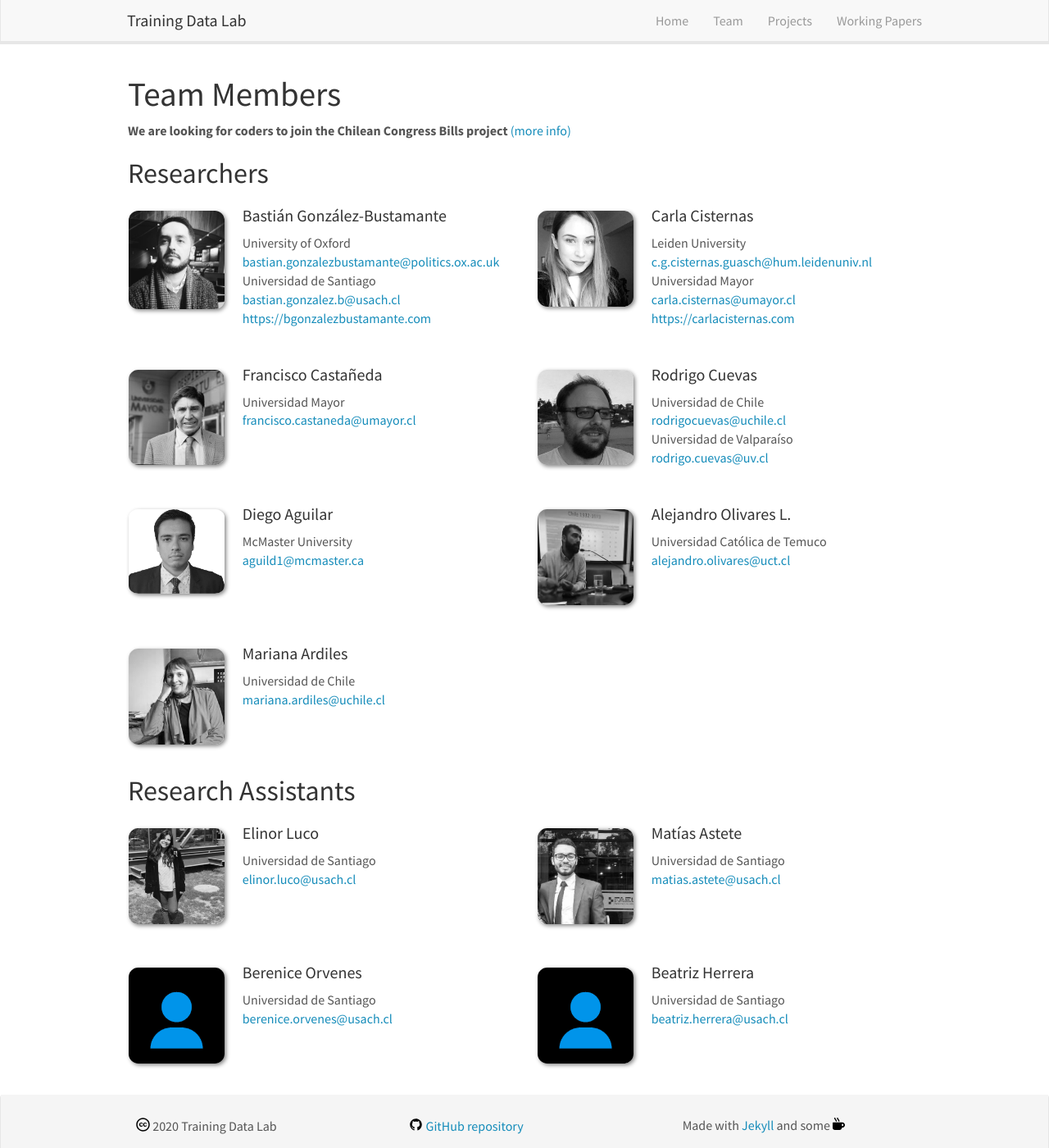
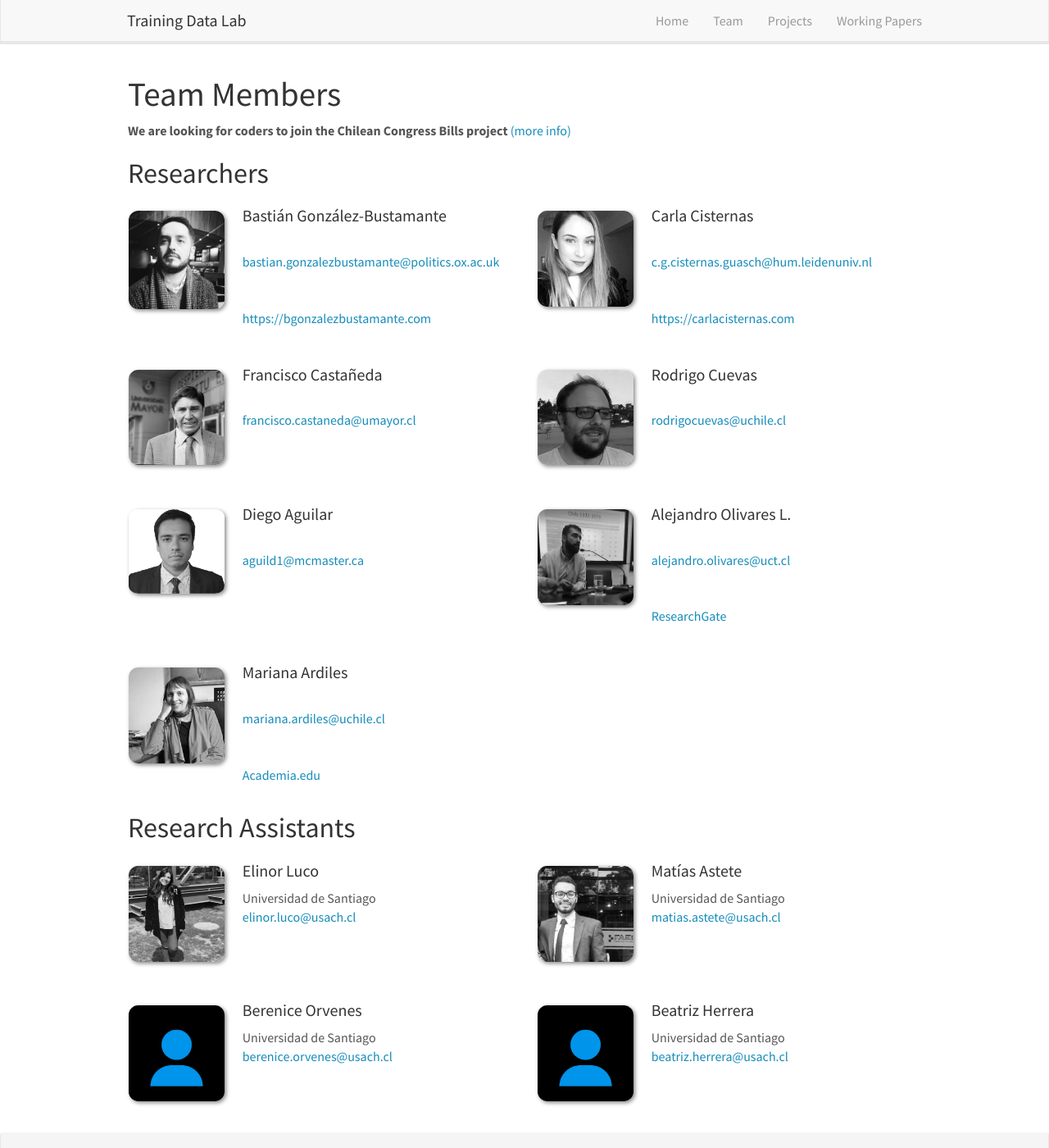
Before and after one commit to training-datalab/old-training-datalab.com, a Jekyll site: the page built from _pages/team.md, in a window 1280 px wide and 1400 px high. Shown: the whole window at 82% size. Built offline with Jekyll 4.4.1, drawn with Linux system fonts in a browser that asks for light colours; nearby versions of some CDN libraries.

Commit message:
Update researchers.yml

```diff
--- a/_data/researchers.yml
+++ b/_data/researchers.yml
@@ -1,55 +1,41 @@
 - name: Bastián González-Bustamante
   photo: bgonzalezbustamante.jpg
-  info1: University of Oxford
+  info: University of Oxford
   email: bastian.gonzalezbustamante@politics.ox.ac.uk
-  info2: Universidad de Santiago
-  info3: <a href="mailto:bastian.gonzalez.b@usach.cl">bastian.gonzalez.b@usach.cl</a>
   website: <a href="https://bgonzalezbustamante.com" target="_blank">https://bgonzalezbustamante.com</a>
 
 - name: Carla Cisternas
   photo: ccisternas.jpg
-  info1: Leiden University
+  info: Leiden University
   email: c.g.cisternas.guasch@hum.leidenuniv.nl
-  info2: Universidad Mayor
-  info3: <a href="mailto:carla.cisternas@umayor.cl">carla.cisternas@umayor.cl</a>
   website: <a href="https://carlacisternas.com/" target="_blank">https://carlacisternas.com</a>
 
 - name: Francisco Castañeda
   photo: fcastaneda.jpg
-  info1: Universidad Mayor
+  info: Universidad Mayor
   email: francisco.castaneda@umayor.cl
-  info2:
-  info3:
   website:
 
 - name: Rodrigo Cuevas
   photo: rcuevas.jpg
-  info1: Universidad de Chile
+  info: Universidad de Chile
   email: rodrigocuevas@uchile.cl
-  info2: Universidad de Valparaíso
-  info3: <a href="mailto:rodrigo.cuevas@uv.cl">rodrigo.cuevas@uv.cl</a>
   website:
 
 - name: Diego Aguilar
   photo: daguilar.jpg
-  info1: McMaster University
+  info: McMaster University
   email: aguild1@mcmaster.ca
-  info2:
-  info3:
   website:
 
 - name: Alejandro Olivares L.
   photo: aolivares.jpg
-  info1: Universidad Católica de Temuco
+  info: Universidad Católica de Temuco
   email: alejandro.olivares@uct.cl
-  info2:
-  info3:
-  website:
+  website: <a href="https://www.researchgate.net/profile/Alejandro-Olivares-L" target="_blank">ResearchGate</a>
 
 - name: Mariana Ardiles
   photo: mardiles.jpg
-  info1: Universidad de Chile
+  info: Universidad de Chile
   email: mariana.ardiles@uchile.cl
-  info2:
-  info3:
-  website:
+  website: <a href="https://uchile.academia.edu/MarianaArdilesThonet" target="_blank">Academia.edu</a>
```
